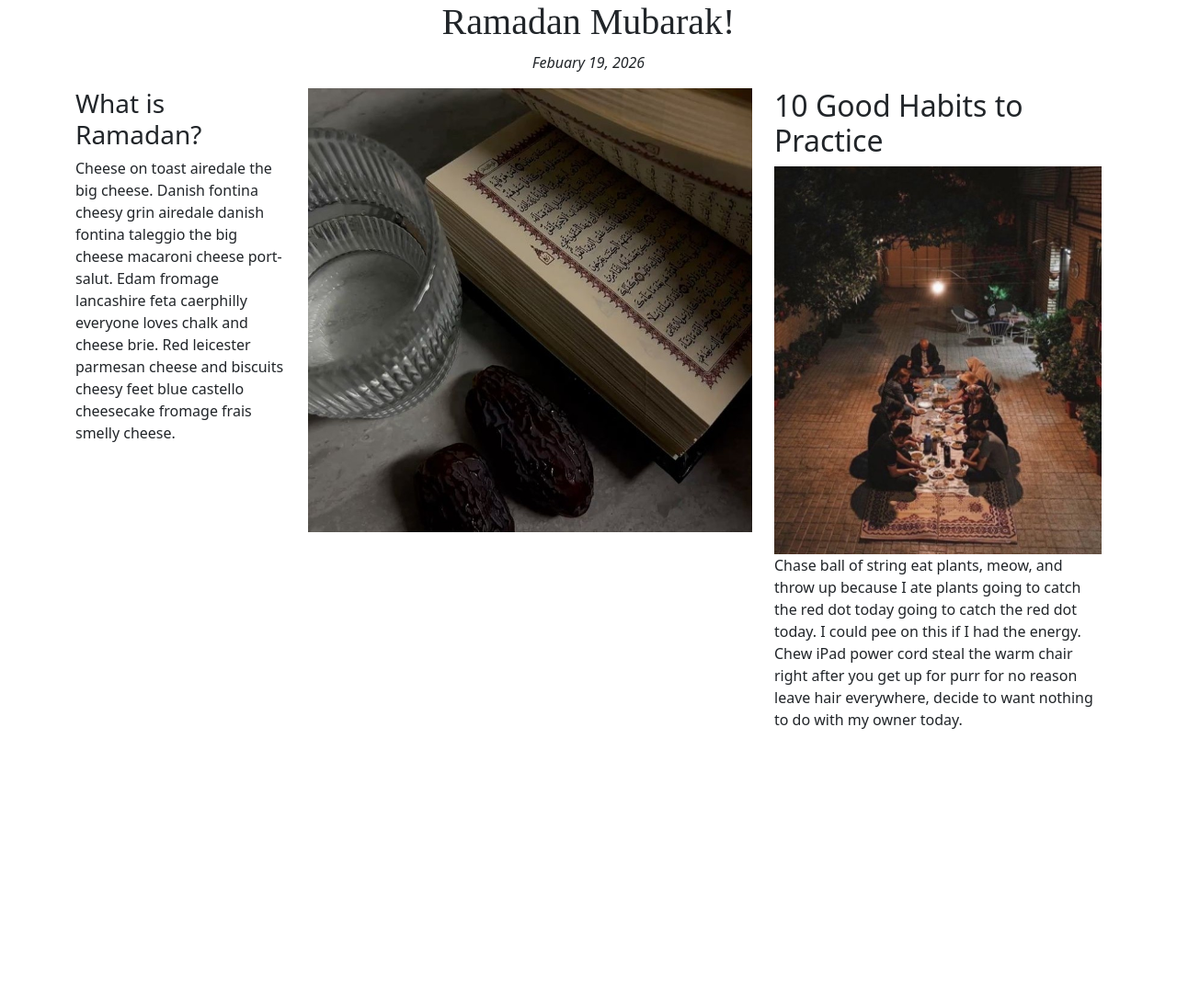
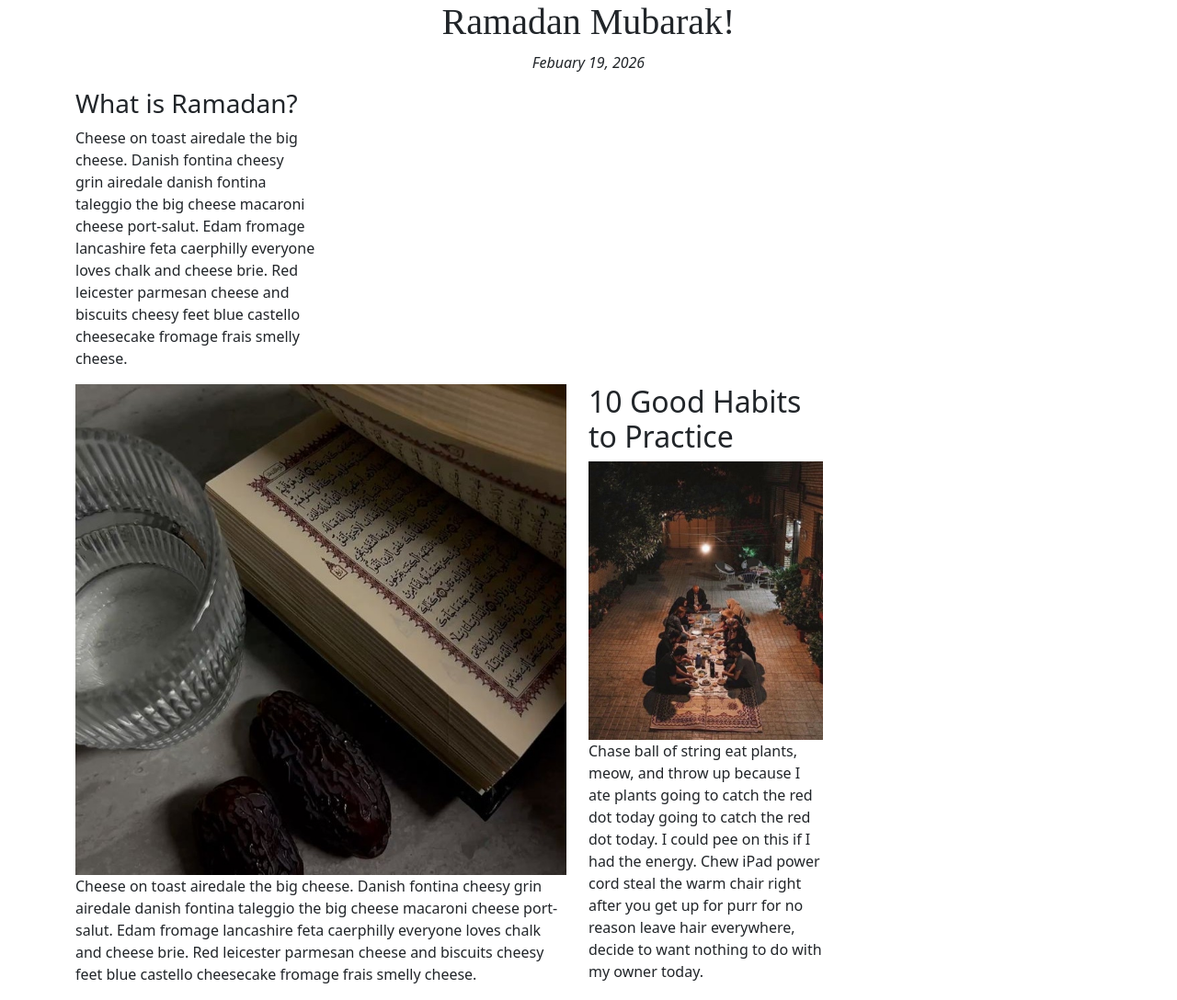
Before and after one commit to ZainabZaki-20/responsive-design-main, a plain HTML site: page index.html in a window 1280 px wide. Shown: the whole page at 92% size. Before the commit the page ends 811 px from the top, so only its background shows below. Drawn offline with nearby package versions, Linux system fonts and the light colour scheme.

Commit message:
Creating a new column with 3/6/3 structure

```diff
--- a/index.html
+++ b/index.html
@@ -18,24 +18,26 @@
 		</div> <!-- end dateline row -->
 
 		<div class="row">
-			<div class="col-8">
+			<div class="col-3">
+				<h3>What is Ramadan?</h3>
+				<p>
+					Cheese on toast airedale the big cheese. Danish fontina cheesy grin airedale danish fontina taleggio the big cheese macaroni cheese port-salut. Edam fromage lancashire feta caerphilly everyone loves chalk and cheese brie. Red leicester parmesan cheese and biscuits cheesy feet blue castello cheesecake fromage frais smelly cheese.
+				</p>
+			</div> <!-- end column 3 first -->
 				<div class="row">
-					<div class="col-4">
-						<h3>What is Ramadan?</h3>
-						<p>Cheese on toast airedale the big cheese. Danish fontina cheesy grin airedale danish fontina taleggio the big cheese macaroni cheese port-salut. Edam fromage lancashire feta caerphilly everyone loves chalk and cheese brie. Red leicester parmesan cheese and biscuits cheesy feet blue castello cheesecake fromage frais smelly cheese.</p>
-					</div>
-					<div class="col-8">
+					<div class="col-6">
 						<img class="img-fluid" src="assets/img/ramadan-1.jpeg">
-					</div>
-				</div> <!-- end row -->
-			</div> <!-- end column 8 -->
-			<div class="col-4">
+						<p>
+							Cheese on toast airedale the big cheese. Danish fontina cheesy grin airedale danish fontina taleggio the big cheese macaroni cheese port-salut. Edam fromage lancashire feta caerphilly everyone loves chalk and cheese brie. Red leicester parmesan cheese and biscuits cheesy feet blue castello cheesecake fromage frais smelly cheese.
+						</p>
+					</div> <!-- end column 6 -->
+			<div class="col-3">
 				<h2>10 Good Habits to Practice</h2>
 				<img class="img-fluid" src="assets/img/ramadan-2.jpeg">
 				<p>
 				Chase ball of string eat plants, meow, and throw up because I ate plants going to catch the red dot today going to catch the red dot today. I could pee on this if I had the energy. Chew iPad power cord steal the warm chair right after you get up for purr for no reason leave hair everywhere, decide to want nothing to do with my owner today.
 				</p>
-		</div> <!-- end column 4 -->
+		</div> <!-- end column 3 -->
 
 	</div>
 	<!--Closing container div tag-->
```
